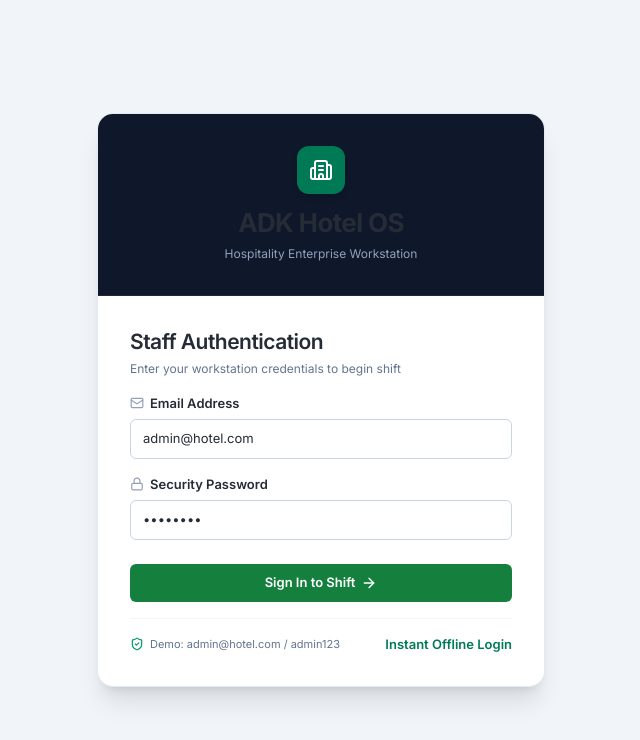
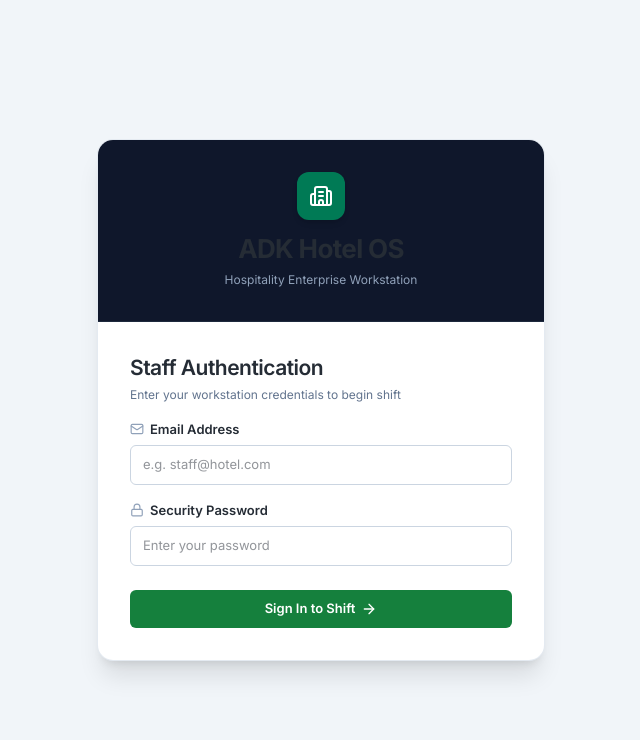
Before and after one commit to adksoftwares/hotel-os-platform, a Next.js app in the folder frontend/: page /login in a window 1280 px wide. Shown: the top 740 px of the page, without its empty margins (319-959 px from the left). Built offline with nearby package versions, Linux system fonts and the light colour scheme.

Commit message:
Security hardening: frontend/src/app/login/page.tsx

```diff
--- a/frontend/src/app/login/page.tsx
+++ b/frontend/src/app/login/page.tsx
@@ -1,11 +1,11 @@
 "use client";
 import React, { useState } from 'react';
 import { useRouter } from 'next/navigation';
-import { Building2, Lock, Mail, AlertCircle, ArrowRight, ShieldCheck } from 'lucide-react';
+import { Building2, Lock, Mail, AlertCircle, ArrowRight } from 'lucide-react';
 
 export default function Login() {
-  const [email, setEmail] = useState('admin@hotel.com');
-  const [password, setPassword] = useState('admin123');
+  const [email, setEmail] = useState('');
+  const [password, setPassword] = useState('');
   const [error, setError] = useState('');
   const [loading, setLoading] = useState(false);
   const router = useRouter();
@@ -16,46 +16,42 @@ export default function Login() {
     setLoading(true);
 
     try {
-      const res = await fetch('http://localhost:3001/auth/login', {
+      const apiBaseUrl = process.env.NEXT_PUBLIC_API_URL;
+      if (!apiBaseUrl) {
+        throw new Error('Authentication service is not configured.');
+      }
+
+      const res = await fetch(`${apiBaseUrl.replace(/\/$/, '')}/auth/login`, {
         method: 'POST',
         headers: { 'Content-Type': 'application/json' },
         body: JSON.stringify({ email, password }),
       });
 
-      if (res.ok) {
-        const data = await res.json();
-        localStorage.setItem('access_token', data.access_token);
-        localStorage.setItem('user', JSON.stringify(data.user || { role: 'SUPER_ADMIN', email }));
-        router.push('/');
+      if (!res.ok) {
+        const data = await res.json().catch(() => ({}));
+        setError(data.message || 'Invalid email or password. Please verify your credentials.');
         return;
-      } else {
-        const data = await res.json().catch(() => ({}));
-        setError(data.message || 'Invalid email or password. Please verify credentials.');
       }
-    } catch (err) {
-      // If backend is unreachable, offer graceful offline staff authentication
-      setError('Backend server offline. You can proceed using the Local Staff Mode.');
+
+      const data = await res.json();
+      if (typeof data.access_token !== 'string' || !data.access_token || !data.user) {
+        setError('The authentication service returned an invalid response.');
+        return;
+      }
+
+      localStorage.setItem('access_token', data.access_token);
+      localStorage.setItem('user', JSON.stringify(data.user));
+      router.push('/');
+    } catch {
+      setError('Unable to connect to the authentication service. Please try again later.');
     } finally {
       setLoading(false);
     }
   };
 
-  const handleOfflineBypass = () => {
-    localStorage.setItem('access_token', 'mock_offline_token_' + Date.now());
-    localStorage.setItem('user', JSON.stringify({
-      id: 'usr_admin',
-      email: 'admin@hotel.com',
-      role: 'SUPER_ADMIN',
-      firstName: 'Hotel',
-      lastName: 'Administrator'
-    }));
-    router.push('/');
-  };
-
   return (
     <div className="min-h-screen flex items-center justify-center bg-slate-100 p-4 select-none">
       <div className="w-full max-w-md bg-white rounded-2xl shadow-xl border border-slate-200/90 overflow-hidden">
-        {/* Brand Header */}
         <div className="p-8 bg-slate-900 text-white text-center border-b border-slate-800">
           <div className="w-12 h-12 mx-auto mb-3 rounded-xl bg-emerald-700 text-white flex items-center justify-center font-bold shadow-md">
             <Building2 className="w-6 h-6" />
@@ -64,7 +60,6 @@ export default function Login() {
           <p className="text-xs text-slate-400 mt-1">Hospitality Enterprise Workstation</p>
         </div>
 
-        {/* Login Form */}
         <form onSubmit={handleLogin} className="p-8 space-y-4">
           <div>
             <h2 className="text-base font-bold text-slate-900">Staff Authentication</h2>
@@ -72,20 +67,9 @@ export default function Login() {
           </div>
 
           {error && (
-            <div className="p-3 rounded-lg bg-rose-50 border border-rose-200 text-rose-800 text-xs flex items-start gap-2">
+            <div className="p-3 rounded-lg bg-rose-50 border border-rose-200 text-rose-800 text-xs flex items-start gap-2" role="alert">
               <AlertCircle className="w-4 h-4 text-rose-600 shrink-0 mt-0.5" />
-              <div className="flex-1">
-                <span>{error}</span>
-                {error.includes('offline') && (
-                  <button
-                    type="button"
-                    onClick={handleOfflineBypass}
-                    className="block mt-2 font-bold text-rose-900 underline hover:text-black"
-                  >
-                    Click here to enter Local Staff Mode →
-                  </button>
-                )}
-              </div>
+              <span className="flex-1">{error}</span>
             </div>
           )}
 
@@ -96,6 +80,7 @@ export default function Login() {
             </label>
             <input
               type="email"
+              autoComplete="username"
               value={email}
               onChange={(e) => setEmail(e.target.value)}
               className="hotel-input"
@@ -111,10 +96,11 @@ export default function Login() {
             </label>
             <input
               type="password"
+              autoComplete="current-password"
               value={password}
               onChange={(e) => setPassword(e.target.value)}
               className="hotel-input"
-              placeholder="••••••••"
+              placeholder="Enter your password"
               required
             />
           </div>
@@ -129,21 +115,6 @@ export default function Login() {
               <ArrowRight className="w-4 h-4" />
             </button>
           </div>
-
-          {/* Quick Demo Credentials Assistant */}
-          <div className="pt-4 border-t border-slate-100 flex items-center justify-between text-[11px] text-slate-500">
-            <div className="flex items-center gap-1.5">
-              <ShieldCheck className="w-3.5 h-3.5 text-emerald-600" />
-              <span>Demo: admin@hotel.com / admin123</span>
-            </div>
-            <button
-              type="button"
-              onClick={handleOfflineBypass}
-              className="text-emerald-700 hover:text-emerald-900 font-semibold hover:underline"
-            >
-              Instant Offline Login
-            </button>
-          </div>
         </form>
       </div>
     </div>
```
